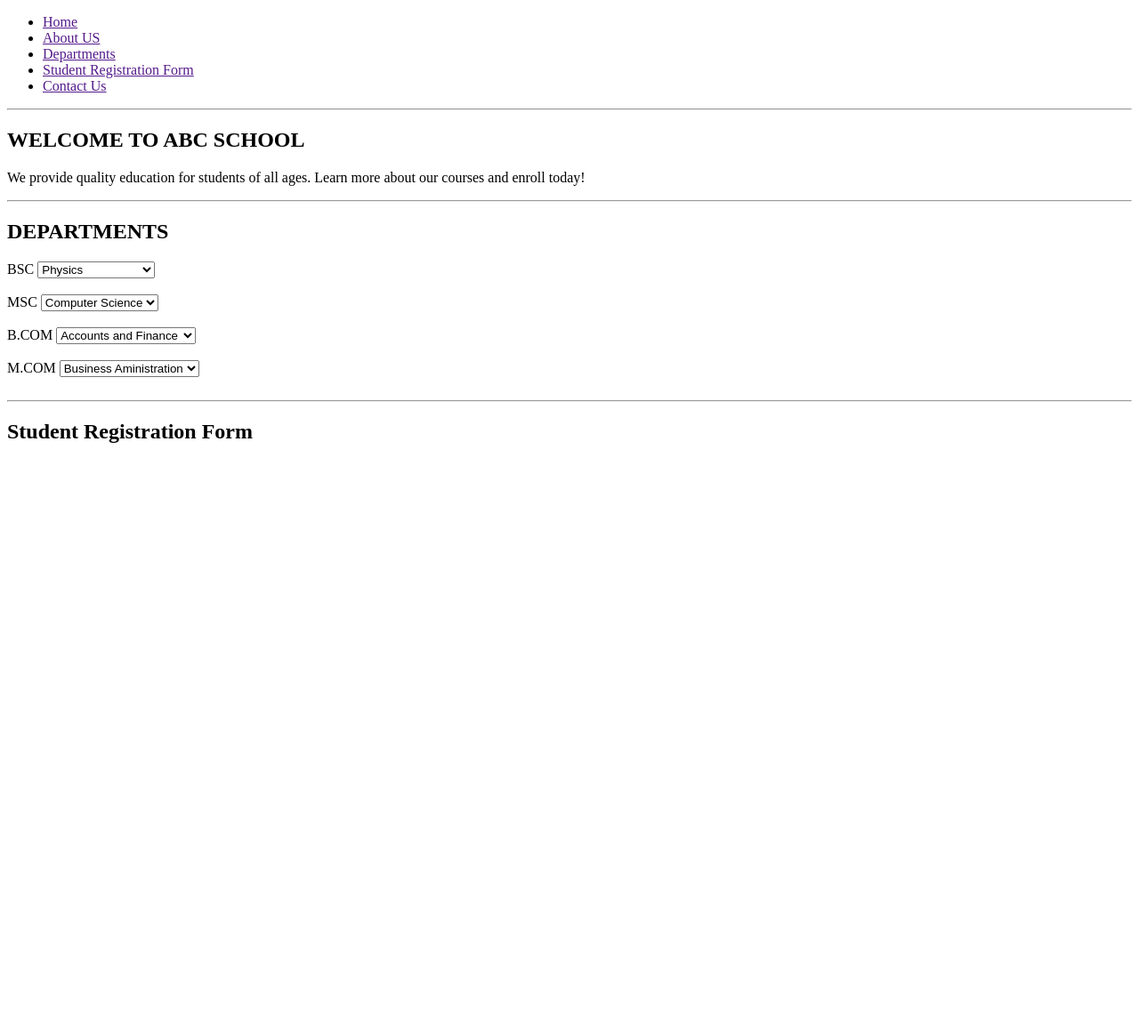
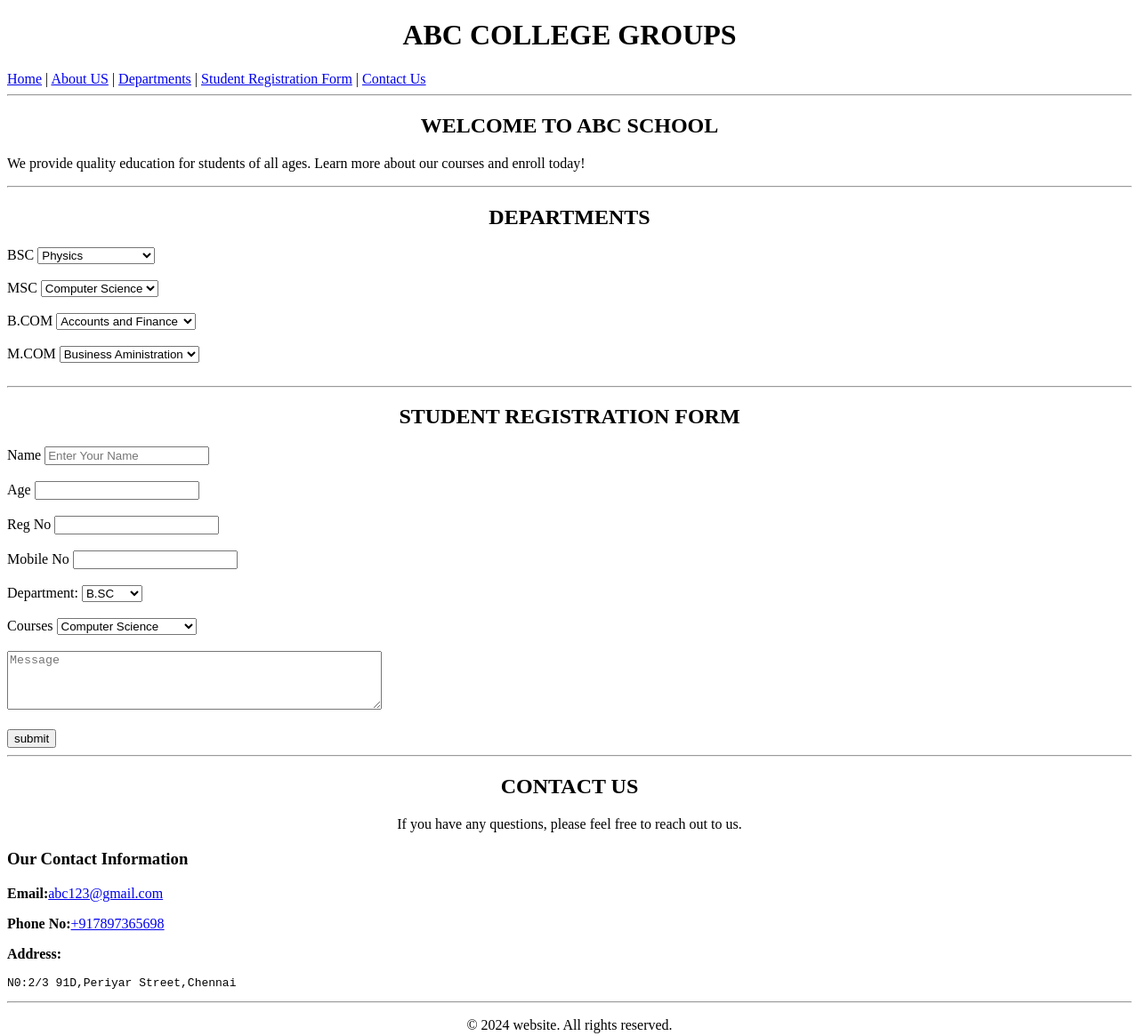
Before and after one commit to dharshusiva/Html-code, a plain HTML site: page index.html in a window 1280 px wide. Shown: the whole page at 89% size. Before the commit the page ends 800 px from the top, so only its background shows below. Drawn offline with Linux system fonts and the light colour scheme.

Commit message:
Update index.html

```diff
--- a/index.html
+++ b/index.html
@@ -1,30 +1,40 @@
 <!DOCTYPE html>
 <html lang="en">
+
 <head>
     <meta charset="UTF-8">
     <meta name="viewport" content="width=device-width, initial-scale=1.0">
     <title>ABC College Website</title>
 </head>
+
 <body>
+
+    <center>
+        <h1>ABC COLLEGE GROUPS</h1>
+    </center>
     <nav>
-        <ul>
-            <li><a href="">Home</a></li>
-            <li><a href="">About US</a></li>
-            <li><a href="">Departments</a></li>
-            <li><a href="">Student Registration Form</a></li>
-            <li><a href="">Contact Us</a></li>
-        </ul>
+           <a href="#home">Home</a> |
+            <a href="#aboutus">About US</a> |
+            <a href="#departments">Departments</a> |
+            <a href="#registration form">Student Registration Form</a> |
+            <a href="#contact us">Contact Us</a>
+
     </nav>
     <hr>
-</body>
-<section id="home">
+
+<section id="aboutus">
+    <center>
         <h2> WELCOME TO ABC SCHOOL</h2>
+    </center>
     <p>We provide quality education for students of all ages. Learn more about our courses and enroll today!</p>
 
 </section>
 <hr>
+
 <section id="departments">
+    <center>
         <h2> DEPARTMENTS </h2>
+    </center>
     <label for="bsc">BSC</label>
     <select name=" BSCCourses" id="BSCCourses">
         <option value="Physics">Physics</option>
@@ -62,8 +72,71 @@
 <hr>
 
 <section id="registration form">
-    <h2>Student Registration Form</h2>
-    <table border="1" style="border-collapse: collapse;"></table>
+    <center>
+
+        <h2>STUDENT REGISTRATION FORM</h2>
+    </center>
+   <form action="Post">
+    <label for="name"> Name </label>
+    <input type="text" placeholder="Enter Your Name" id="name" name="Name"><br><br>
+    <label for="age">Age</label>
+    <input type="number" id="age" name="age"><br><br>
+    <label for="regno">Reg No</label>
+    <input type="number" id="regno" name="regno"><br><br>
+    <label for="phoneno">Mobile No</label>
+    <input type="number" id="phoneno" name="phoneno"><br><br>
+    <label for="department">Department:</label>
+    <select name=" depart" id="depart">
+        <option value="B.SC">B.SC</option>
+        <option value="M.SC">M.SC</option>
+        <option value="B.COM">B.COM</option>
+        <option value="M.COM">M.COM</option>
+    </select> <br><br>
+
+    <label for="Courses">Courses</label>
+    <select name=" courses" id="courses">
+    <option value="Computer Science">Computer Science</option>
+    <option value="Mathematics">Mathematics</option>
+    <option value="Physics">Physics</option>
+    <option value="Chemistry">Chemistry</option>
+    <option value="Accounts and Finance">Accounts and Finance</option>
+        <option value="Computer Applications">Computer Applications</option>
+        <option value="Hons">Hons.</option>
+        <option value="Business Aministration">Business Aministration</option>
+        <option value="Accounts and Finance">Accounts and Finance</option>
+        <option value="Economics">Economics</option>
+       </select> <br><br>
+
+
+       <textarea name="message" id="message" rows="4" cols="50 " placeholder="Message"></textarea><br> <br>
+
+
+      <input type="submit" value="submit">
+   </form>
 </section>
+<hr>
 
+<section id="contact us">
+
+    <center>
+        <h2>CONTACT US</h2>
+        <p>If you have any questions, please feel free to reach out to us.</p>
+    </center>
+    <h3>Our Contact Information</h3>
+    <p><b>Email:</b><a href="mailto:abc123@gmail.com">abc123@gmail.com</a></p>
+    <p><b>Phone No:</b><a href="+917897365698">+917897365698</a></p>
+    <p><b>Address:</b></p><pre>N0:2/3 91D,Periyar Street,Chennai</pre>
+
+
+
+</section>
+<hr>
+
+<footer>
+    <center>
+        <p>&copy; 2024 website. All rights reserved.</p>
+    </center>
+</footer>
+
+</body>
 </html>
```
Lines whose indentation alone changed are shown as unchanged.
